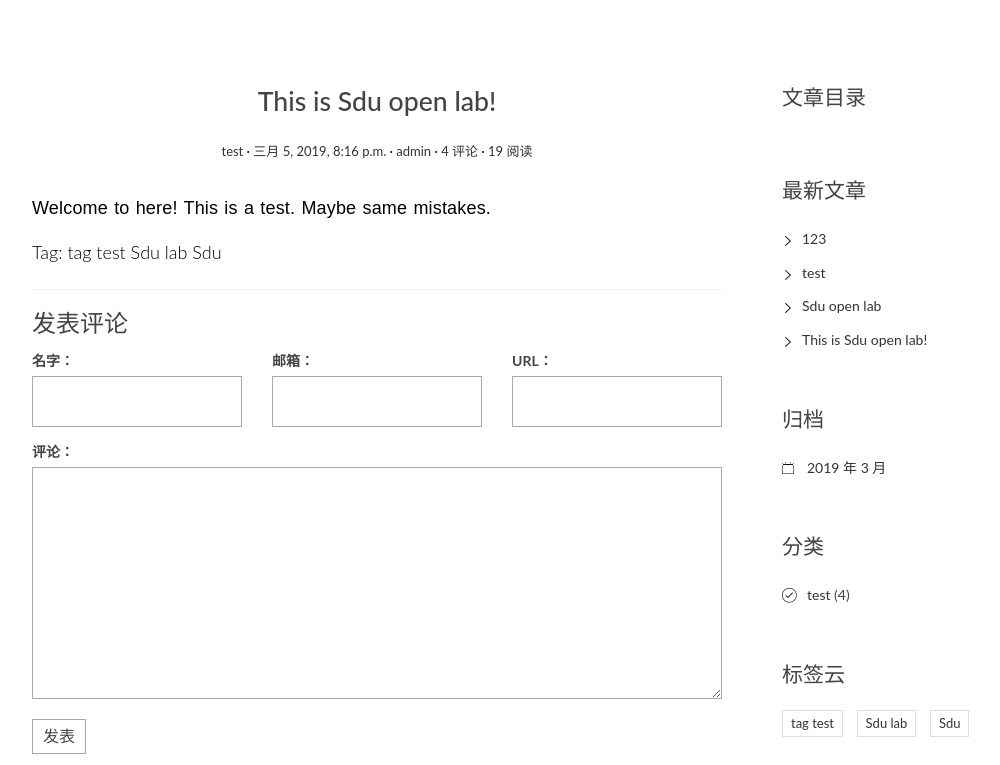
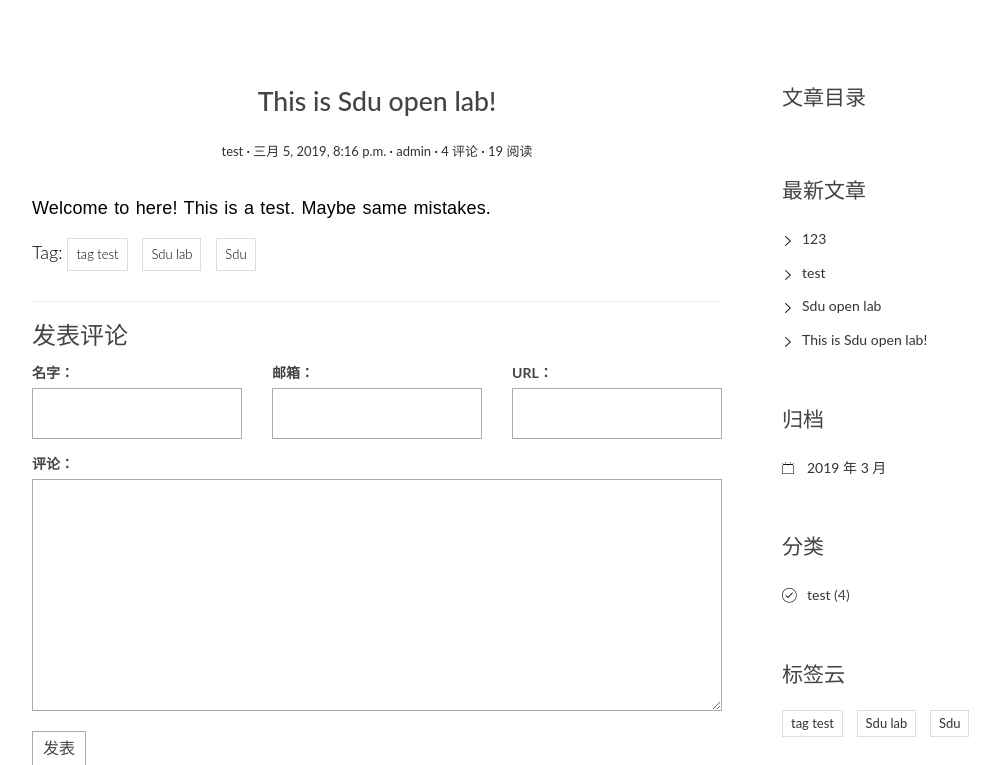
Before and after one commit to Leirss/openlab, a Django app: page /post/2/ in a window 1280 px wide. Shown: the part 91-856 px from the top of the page, without its empty margins (68-1068 px from the left). Run offline with Django 3.2, Linux system fonts and the light colour scheme; data comes from the database, SQL or seed files in the repository; both versions use the stored data as it was after the commit; some libraries are stand-ins or nearby versions.

Commit message:
updata tag

```diff
--- a/static/blog/css/custom.css
+++ b/static/blog/css/custom.css
@@ -916,3 +916,19 @@
     margin-right: 4px;
     padding: 0 8px;
 }
+
+.widget-tag-cloud ul {
+    padding: 0;
+    margin: 0;
+    margin-right: -10px;
+}
+
+.widget-tag-cloud ul li {
+    list-style-type: none;
+    font-size: 13px;
+    display: inline-block;
+    margin-right: 10px;
+    margin-bottom: 10px;
+    padding: 3px 8px;
+    border: 1px solid #ddd;
+}
--- a/templates/blog/detail.html
+++ b/templates/blog/detail.html
@@ -17,7 +17,7 @@
           <ul>
             Tag:
                 {% for tag in post.tags.all %}
-                  {{tag.name}}
+                  <li>{{tag.name}}</li>
                 {% endfor %}
           </ul>
         </div>
```
Also changed, not shown: db.sqlite3, 4 other files.
